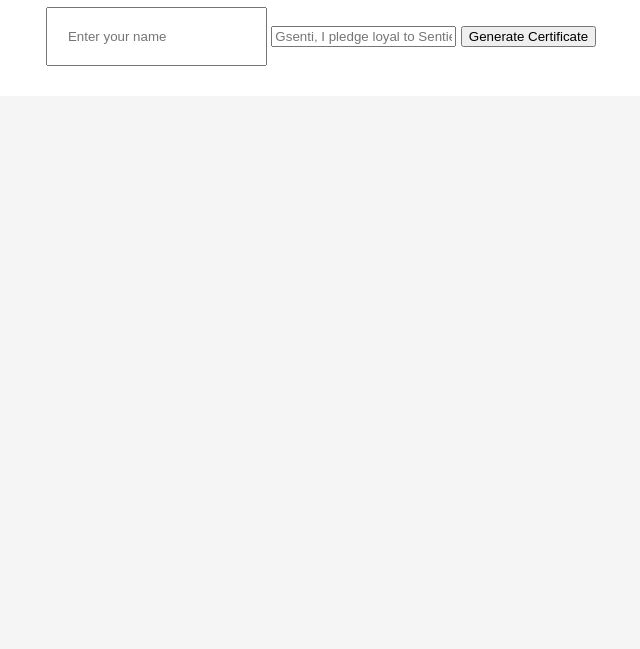
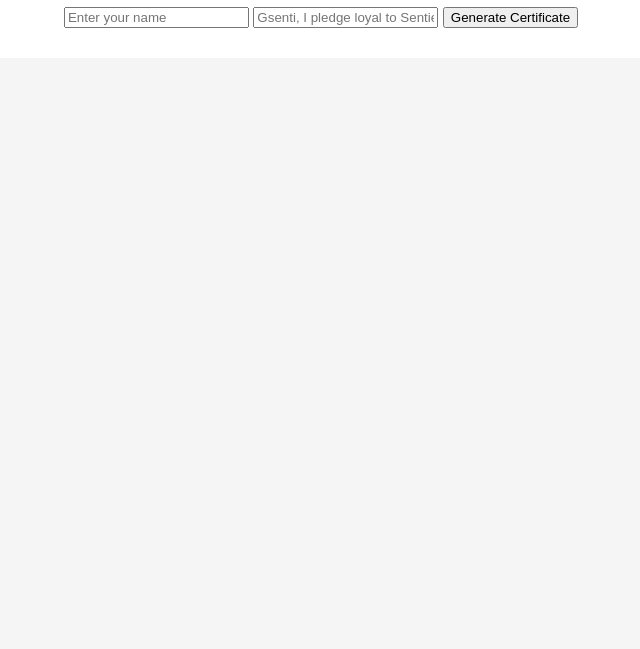
Before and after one commit to shhuubbhh/Certis, a website: page public/index.html in a window 1280 px wide. Shown: the part 151-800 px from the top of the page, without its empty margins (319-959 px from the left). Drawn offline with Linux system fonts and the light colour scheme.

Commit message:
Update style.css

```diff
--- a/public/style.css
+++ b/public/style.css
@@ -13,7 +13,7 @@ body {
   padding: 30px;
   border-radius: 8px;
 }
-#name {
+name {
   padding: 20px;
 }
 input
```
